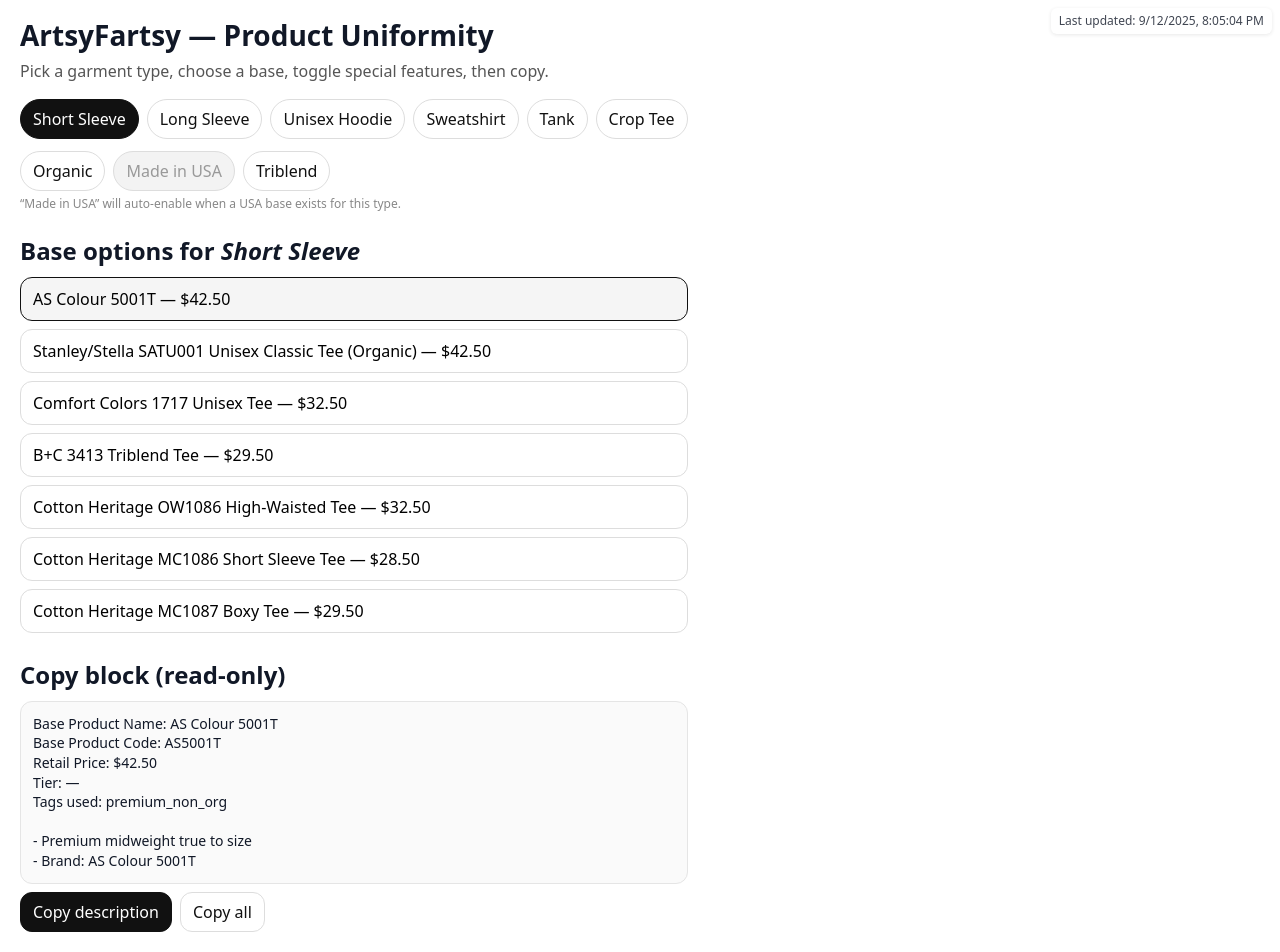
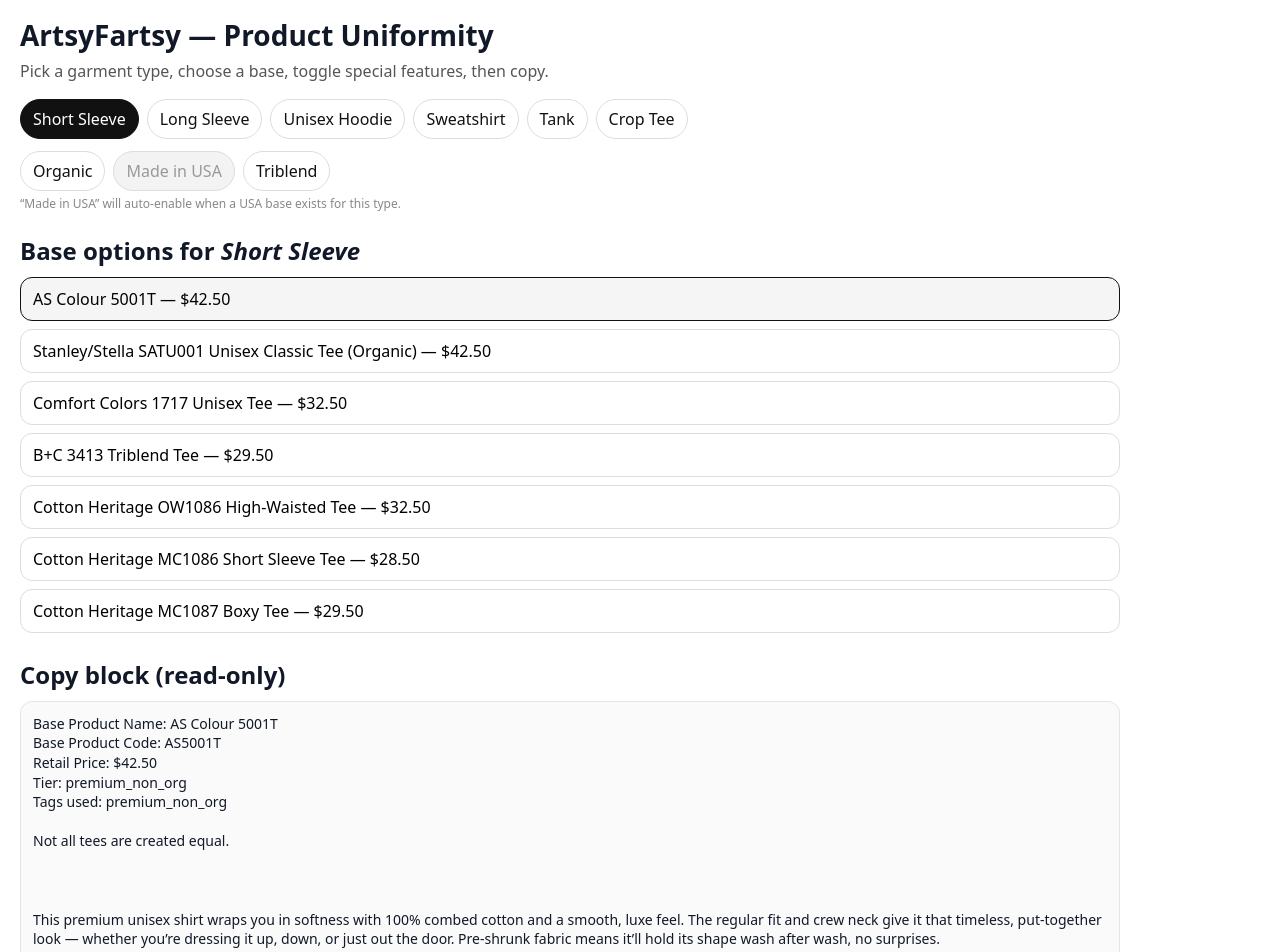
Before and after one commit to mbenton75/af-frontend, a React (Vite) app: page / in a window 1280 px wide. Shown: the top 952 px of the page. Built offline with nearby package versions, Linux system fonts and the light colour scheme.

Commit message:
Update App.tsx

```diff
--- a/src/App.tsx
+++ b/src/App.tsx
@@ -1,9 +1,8 @@
-import LastUpdated from "./LastUpdated";
 import { useEffect, useMemo, useState, type CSSProperties } from "react";
 import { loadBaseProducts, type BaseProduct } from "./loadBaseProducts";
 import { loadProducts, type Product } from "./loadProducts";
 
-// Human labels for the category codes in your CSV
+/** Friendly labels for your categories */
 const CATEGORY_LABEL: Record<string, string> = {
   short_tee: "Short Sleeve",
   long_tee: "Long Sleeve",
@@ -15,27 +14,42 @@ const CATEGORY_LABEL: Record<string, string> = {
 
 type FeatureCode = "organic" | "usa_made" | "triblend";
 
+/** Best-effort fetch of /data/descriptions.json (safe if missing) */
+async function loadDescriptions(): Promise<Record<string, string>> {
+  try {
+    const res = await fetch("/data/descriptions.json", { cache: "no-store" });
+    if (!res.ok) return {};
+    return (await res.json()) as Record<string, string>;
+  } catch {
+    return {};
+  }
+}
+
 export default function App() {
   const [bases, setBases] = useState<BaseProduct[]>([]);
   const [products, setProducts] = useState<Product[]>([]);
+  const [descriptions, setDescriptions] = useState<Record<string, string>>({});
   const [loading, setLoading] = useState(true);
   const [error, setError] = useState<string | null>(null);
 
   const [category, setCategory] = useState<string | null>(null);
   const [selectedBase, setSelectedBase] = useState<string | null>(null);
   const [features, setFeatures] = useState<Set<FeatureCode>>(new Set());
-
-  // simple text filter for the grid
   const [filterText, setFilterText] = useState("");
 
-  // Load CSVs once
+  // Load CSVs + descriptions once
   useEffect(() => {
     (async () => {
       try {
-        const [bp, pr] = await Promise.all([loadBaseProducts(), loadProducts()]);
+        const [bp, pr, desc] = await Promise.all([
+          loadBaseProducts(),
+          loadProducts(),
+          loadDescriptions(),
+        ]);
         const activeBases = bp.filter((r) => r.active);
         setBases(activeBases);
         setProducts(pr.filter((p) => p.enabled));
+        setDescriptions(desc || {});
         setCategory(activeBases[0]?.category ?? null);
       } catch (e: any) {
         setError(e?.message ?? String(e));
@@ -81,8 +95,8 @@ export default function App() {
       (b) =>
         /triblend/i.test(b.label) ||
         /tri[- ]?blend/i.test(b.fit_notes ?? "") ||
-        b.tier === ("alt_mid_triblend" as any)
-    ); // none yet → disabled until you add one
+        (b as any).tier === "alt_mid_triblend"
+    );
 
   function toggleFeature(code: FeatureCode, enabled: boolean) {
     setFeatures((prev) => {
@@ -99,7 +113,7 @@ export default function App() {
     [products, selectedBase]
   );
 
-  // Text filter applied to the base’s products
+  // Text filter on the grid
   const visibleProducts = useMemo(() => {
     const q = filterText.trim().toLowerCase();
     if (!q) return productsForBase;
@@ -114,6 +128,8 @@ export default function App() {
   if (error) return <p style={{ padding: 16, color: "#b00" }}>Error: {error}</p>;
   if (!category) return <p style={{ padding: 16 }}>No active base products found.</p>;
 
+  const descText = base ? (descriptions[base.code] || "") : "";
+
   return (
     <div
       style={{
@@ -123,9 +139,6 @@ export default function App() {
         margin: "0 auto",
       }}
     >
-      {/* last-updated badge */}
-      <LastUpdated />
-
       <h1 style={{ margin: 0, fontSize: 28 }}>ArtsyFartsy — Product Uniformity</h1>
       <p style={{ marginTop: 8, color: "#555" }}>
         Pick a garment type, choose a base, toggle special features, then copy.
@@ -203,8 +216,7 @@ export default function App() {
                   cursor: "pointer",
                 }}
               >
-                {b.label}
-                {` — $${b.retail_price.toFixed(2)}`}
+                {b.label} — ${b.retail_price.toFixed(2)}
               </button>
             );
           })}
@@ -219,24 +231,26 @@ export default function App() {
             whiteSpace: "pre-wrap",
             padding: 12,
             borderRadius: 12,
-            border: "1px solid " + "#e5e5e5",
+            border: "1px solid #e5e5e5",
             background: "#fafafa",
             fontSize: 14,
             lineHeight: 1.4,
           }}
         >
-          {base ? buildCopyBlock(base, features) : "Select a base above to preview."}
+          {base
+            ? buildCopyBlock(base, features, descText)
+            : "Select a base above to preview."}
         </div>
         <div style={{ display: "flex", gap: 8, marginTop: 8 }}>
           <button
-            onClick={() => base && copyToClipboard(buildDescription(base))}
+            onClick={() => base && copyToClipboard(descText || buildDescription(base))}
             style={primaryBtn}
             disabled={!base}
           >
             Copy description
           </button>
           <button
-            onClick={() => base && copyToClipboard(buildCopyBlock(base, features))}
+            onClick={() => base && copyToClipboard(buildCopyBlock(base, features, descText))}
             style={secondaryBtn}
             disabled={!base}
           >
@@ -245,7 +259,7 @@ export default function App() {
         </div>
       </div>
 
-      {/* Image grid controls */}
+      {/* Image grid */}
       <div style={{ marginTop: 24 }}>
         <h2 style={{ marginBottom: 8 }}>Current inventory (selected base)</h2>
 
@@ -262,16 +276,11 @@ export default function App() {
             }}
           />
           {filterText && (
-            <button
-              onClick={() => setFilterText("")}
-              style={{ ...secondaryBtn, padding: "6px 10px" }}
-            >
+            <button onClick={() => setFilterText("")} style={{ ...secondaryBtn, padding: "6px 10px" }}>
               Clear
             </button>
           )}
-          <span style={{ color: "#666", fontSize: 12 }}>
-            {visibleProducts.length} matching
-          </span>
+          <span style={{ color: "#666", fontSize: 12 }}>{visibleProducts.length} matching</span>
         </div>
 
         {visibleProducts.length === 0 ? (
@@ -373,19 +382,8 @@ function legacyCopy(text: string) {
   document.body.removeChild(ta);
 }
 
-/** Map brand-tier slugs to display, and add "+" when organic is on */
-function displayTier(b: BaseProduct, features: Set<FeatureCode>): string {
-  const base = (b.tier || "").toLowerCase(); // 'std' | 'mid' | 'premium' | ''
-  const labelMap: Record<string, string> = { std: "Std", mid: "Mid", premium: "Premium" };
-  const label = labelMap[base] ?? "—";
-  const isOrganic = b.organic || features.has("organic");
-  return base === "premium" && isOrganic ? `${label} +` : label;
-}
-
-function buildCopyBlock(b: BaseProduct, features: Set<FeatureCode>): string {
-  const tierDisplay = displayTier(b, features);
-
-  // Keep tags for reference (tier slug + organic/usa_made flags)
+/** Prefer Shopify description; otherwise fall back to a template */
+function buildCopyBlock(b: BaseProduct, features: Set<FeatureCode>, descText?: string): string {
   const tags = new Set<string>([b.tier]);
   if (b.organic || features.has("organic")) tags.add("organic");
   if (b.usa_made || features.has("usa_made")) tags.add("usa_made");
@@ -395,12 +393,14 @@ function buildCopyBlock(b: BaseProduct, features: Set<FeatureCode>): string {
     `Base Product Name: ${b.label}\n` +
     `Base Product Code: ${b.code}\n` +
     `Retail Price: $${b.retail_price.toFixed(2)}\n` +
-    `Tier: ${tierDisplay}\n` +
+    `Tier: ${b.tier}\n` +
     `Tags used: ${Array.from(tags).join(", ")}`;
 
-  return `${header}\n\n${buildDescription(b)}`;
+  const body = (descText && descText.trim()) ? descText : buildDescription(b);
+  return `${header}\n\n${body}`;
 }
 
+/** Template description used only when no Shopify text is present */
 function buildDescription(b: BaseProduct): string {
   if (b.code === "AS4062") {
     return (
```
